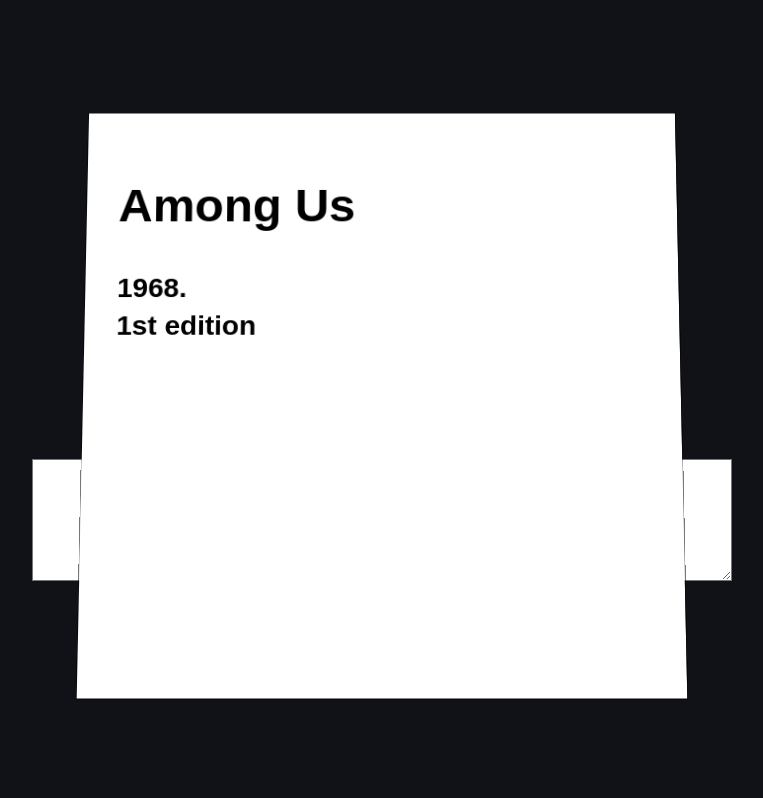
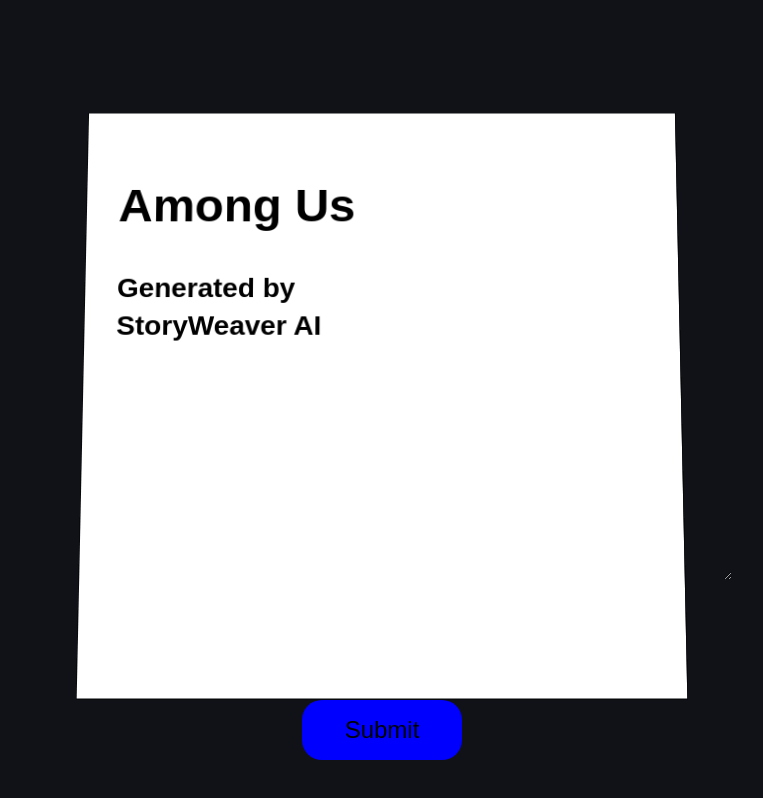
Before and after one commit to AdvaithN1/StoryWeaver, a website: page client/amongus.html in a window 1280 px wide. Shown: the whole page, without its empty margins (258-1021 px from the left). Drawn offline with Linux system fonts and the light colour scheme; a web font is replaced by a local one.

Commit message:
New changes

```diff
--- a/client/amongus.html
+++ b/client/amongus.html
@@ -10,7 +10,7 @@
 </head>
 <body>
 
-  <div class="relativeWrapper">
+  <div class="relativeWrapper" id="delete">
     <div class="e">GENERATE ME A</div>
     <label style="color:white;"></label>
       <div class="theme-container">
@@ -67,7 +67,7 @@
         var shortened = await runChatSingle("Give an description to generate an image from for the following text from a story of title "+title+" in a short sentence: " + prompt)
         shortened = shortened.text()
         console.log("SHORTENED PARAGRAPH "+index+" TO: "+shortened);
-        if(theme == "children's book" || theme == "short story") {
+        if(theme == "children's book" || theme == "short story" || theme.includes("children") || theme.includes("story")) {
           encodedPrompt = encodeURIComponent(shortened+" in the style of watercolor");
         }
         else{
@@ -122,7 +122,7 @@
     }
 
 const MODEL_NAME = "gemini-1.0-pro";
-  const API_KEY = "AIzaSyCcqCtpkSK8nAsQLrkXGJZ5rq2T2jc1MBQ";
+  const API_KEY = "AIzaSyBBX2OkCNspjVmUiZu2tApEl_vb-AH12-Q";
 
   async function runChat(prompt) {
     const genAI = new GoogleGenerativeAI(API_KEY);
@@ -275,6 +275,7 @@
 
 
       book.style.display = "flex";
+      document.getElementById("delete").style.display="none";
       clearInterval(intervalId); // Stop the interval once condition is met
     } else {
       console.log("Not fully true yet...");
@@ -356,7 +357,7 @@
   <div class="page">
     <div class="front">
       <h1 id="book_title">Among Us</h1>
-      <h3>1968.<br>1st edition</h3>
+      <h3>Generated by<br>StoryWeaver AI</h3>
     </div>
     <div class="back" id="back1">
       among us!!!
--- a/client/css/amongus.css
+++ b/client/css/amongus.css
@@ -33,6 +33,10 @@
   width: 700px;
   text-align: center;
   color: #0000ff;
+  background-color: transparent;
+  border: none;
+  padding: none;
+  appearance: none;
 }
 .theme-container {
   border-radius: 10%;
@@ -44,6 +48,25 @@
   padding: none;
   appearance: none;
 }
+
+#submitBtnText {
+    font-family: "hatch-sans", sans-serif;
+    font-size: 24px;
+    background-color: #0000ff;
+    color: black;
+    position: absolute;
+    top: 700px;
+    left: 50%;
+    transform: translateX(-50%);
+    text-align: center;
+    width: 160px;
+    height: 60px;
+
+    border-radius: 20px;
+    padding: 0;
+    border: none;
+    z-index: 5000;
+  }
 
 
 .relativeWrapper {
@@ -79,7 +102,7 @@
 }
 
 .page {
-  --thickness: 5;
+  --thickness: 10;
   /* PS: Don't go below thickness 0.4 or the pages might transpare */
   flex: none;
   display: flex;
--- a/client/css/style.css
+++ b/client/css/style.css
@@ -96,7 +96,7 @@
 #txt {
   font-family: "hatch-sans", sans-serif;
   font-style: normal;
-  font-size: 60px;
+  font-size: 50px;
   text-align: left;
   position: absolute;
 
```
Also changed, not shown: client/index.html (+2 -2 lines).
